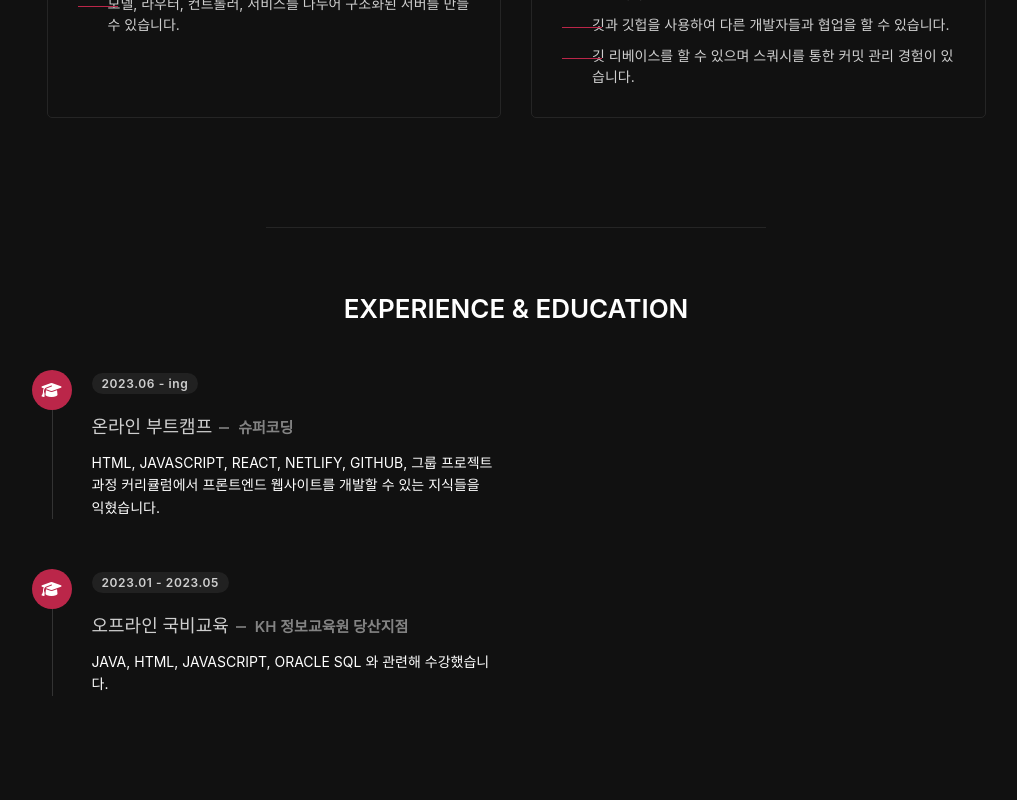
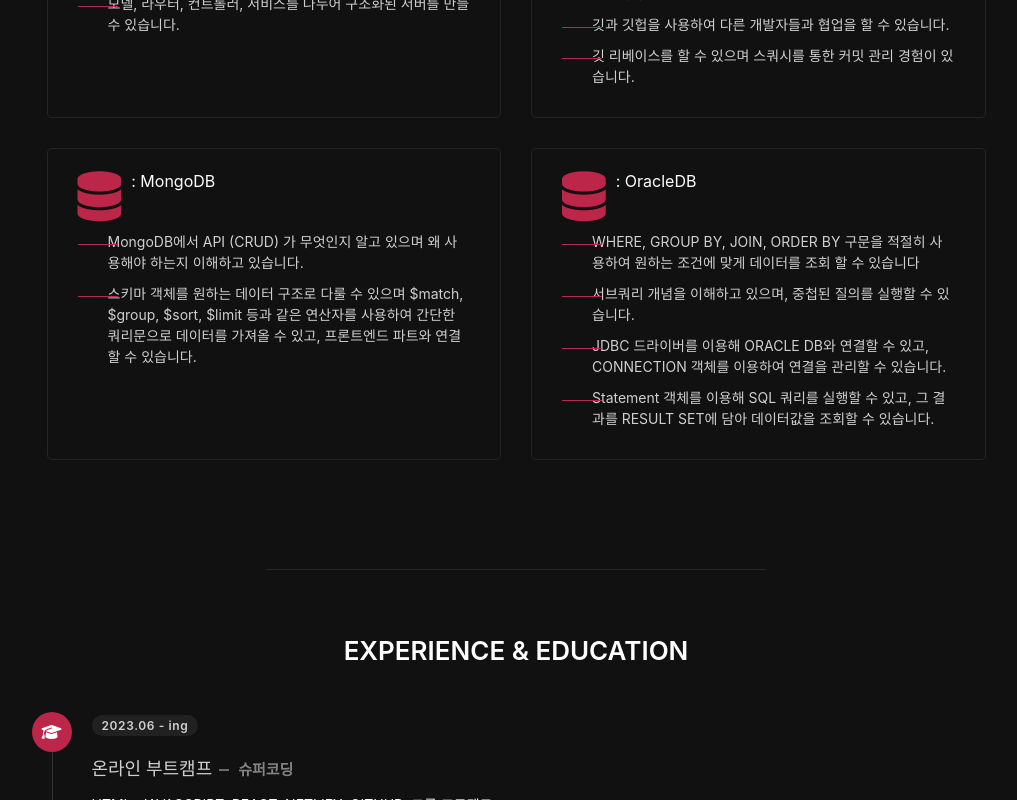
Before and after one commit to MangwonCassie/portfolio_test, a React (Create React App) app: page /about in a window 1280 px wide. Shown: the part 989-1789 px from the top of the page, without its empty margins (124-1141 px from the left). Built offline with nearby package versions, Linux system fonts and the light colour scheme.

Commit message:
skill list is updated

```diff
--- a/src/assets/data/skilldata.js
+++ b/src/assets/data/skilldata.js
@@ -30,6 +30,17 @@ const skillData = {
 			detail: ["git flow가 무엇인지 알고 있으며 왜 사용해야 하는지 이해하고 있습니다.", "깃과 깃헙을 사용하여 다른 개발자들과 협업을 할 수 있습니다.", "깃 리베이스를 할 수 있으며 스쿼시를 통한 커밋 관리 경험이 있습니다."],
 			icon: "fab fa-git-square",
 		},
+		{
+			label: "MongoDB",
+			detail: ["MongoDB에서 API (CRUD) 가 무엇인지 알고 있으며 왜 사용해야 하는지 이해하고 있습니다.", "스키마 객체를 원하는 데이터 구조로 다룰 수 있으며 $match, $group, $sort, $limit 등과 같은 연산자를 사용하여 간단한 쿼리문으로 데이터를 가져올 수 있고, 프론트엔드 파트와 연결할 수 있습니다." ],
+			icon: "fas solid fa-database",
+		},
+		{
+			label: "OracleDB",
+			detail: ["WHERE, GROUP BY, JOIN, ORDER BY 구문을 적절히 사용하여 원하는 조건에 맞게 데이터를 조회 할 수 있습니다", "서브쿼리 개념을 이해하고 있으며, 중첩된 질의를 실행할 수 있습니다.", "JDBC 드라이버를 이용해 ORACLE DB와 연결할 수 있고, CONNECTION 객체를 이용하여 연결을 관리할 수 있습니다.",
+			"Statement 객체를 이용해 SQL 쿼리를 실행할 수 있고, 그 결과를 RESULT SET에 담아 데이터값을 조회할 수 있습니다."],
+			icon: "fas solid fa-database",
+		},
 	],
 
 
```
Also changed, not shown: 1 other file (tests, documents, lock files or other folders).
